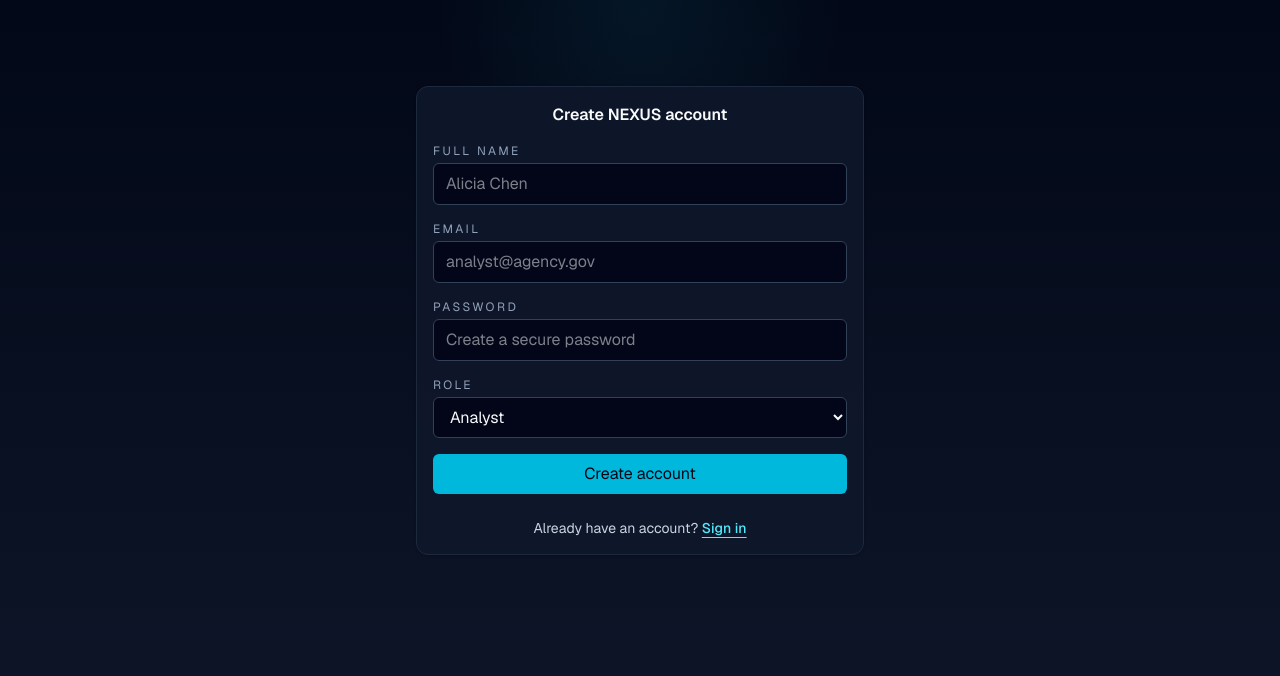
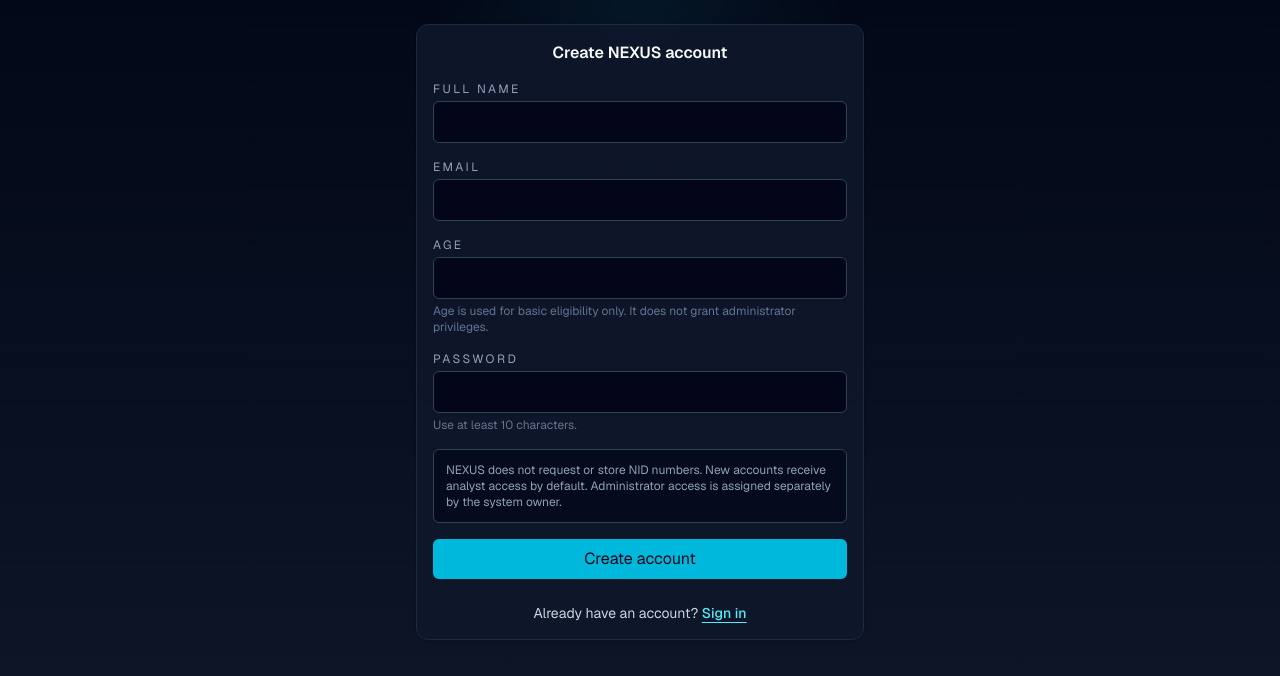
Before and after one commit to MD7parvez/Nexus, a Next.js app: page /register in a window 1280 px wide. Shown: the top 676 px of the page. Built offline with nearby package versions, Linux system fonts and the light colour scheme.

Commit message:
Add age field and remove NID and role selection

```diff
--- a/src/app/register/page.tsx
+++ b/src/app/register/page.tsx
@@ -1,5 +1,4 @@
 "use client";
-
 import Link from "next/link";
 import { useRouter } from "next/navigation";
 import { useState } from "react";
@@ -8,97 +7,26 @@ import { Card, CardContent, CardHeader, CardTitle } from "@/components/ui/card";
 
 export default function RegisterPage() {
   const router = useRouter();
-  const [isLoading, setIsLoading] = useState(false);
-  const [error, setError] = useState("");
-
-  async function handleSubmit(event: React.FormEvent<HTMLFormElement>) {
-    event.preventDefault();
-    setIsLoading(true);
-    setError("");
-
-    const formData = new FormData(event.currentTarget);
-    const payload = {
-      name: String(formData.get("name") ?? ""),
-      email: String(formData.get("email") ?? ""),
-      password: String(formData.get("password") ?? ""),
-      role: String(formData.get("role") ?? "analyst"),
-    };
-
-    const registerResponse = await fetch("/api/auth/register", {
-      method: "POST",
-      headers: { "Content-Type": "application/json" },
-      body: JSON.stringify(payload),
-    });
-
-    if (!registerResponse.ok) {
-      const result = await registerResponse.json();
-      setError(result.error ?? "Unable to create account.");
-      setIsLoading(false);
-      return;
-    }
-
-    const loginResponse = await fetch("/api/auth/login", {
-      method: "POST",
-      headers: { "Content-Type": "application/json" },
-      body: JSON.stringify({
-        email: payload.email,
-        password: payload.password,
-        role: payload.role,
-      }),
-    });
-
-    if (!loginResponse.ok) {
-      router.push("/login");
-      return;
-    }
-
-    router.push("/overview");
+  const [isLoading,setIsLoading]=useState(false);
+  const [error,setError]=useState("");
+  async function handleSubmit(event:React.FormEvent<HTMLFormElement>){
+    event.preventDefault();setIsLoading(true);setError("");
+    const form=new FormData(event.currentTarget);
+    const payload={name:String(form.get("name")??""),email:String(form.get("email")??""),password:String(form.get("password")??""),age:Number(form.get("age"))};
+    const response=await fetch("/api/auth/register",{method:"POST",headers:{"Content-Type":"application/json"},body:JSON.stringify(payload)});
+    const result=await response.json();
+    if(!response.ok){setError(result.error??"Unable to create account.");setIsLoading(false);return;}
+    const login=await fetch("/api/auth/login",{method:"POST",headers:{"Content-Type":"application/json"},body:JSON.stringify({email:payload.email,password:payload.password})});
+    if(!login.ok){router.push("/login");return;} router.push("/overview");
   }
-
-  return (
-    <div className="flex min-h-[80vh] items-center justify-center p-6">
-      <Card className="w-full max-w-md border-slate-800 bg-slate-900/90">
-        <CardHeader>
-          <CardTitle className="text-center text-2xl">Create NEXUS account</CardTitle>
-        </CardHeader>
-        <CardContent>
-          <form className="space-y-4" onSubmit={handleSubmit}>
-            <div>
-              <label className="mb-1 block text-xs uppercase tracking-[0.2em] text-slate-400">Full name</label>
-              <input name="name" type="text" placeholder="Alicia Chen" className="w-full rounded-md border border-slate-700 bg-slate-950 px-3 py-2 text-slate-50 outline-none" required />
-            </div>
-            <div>
-              <label className="mb-1 block text-xs uppercase tracking-[0.2em] text-slate-400">Email</label>
-              <input name="email" type="email" placeholder="analyst@agency.gov" className="w-full rounded-md border border-slate-700 bg-slate-950 px-3 py-2 text-slate-50 outline-none" required />
-            </div>
-            <div>
-              <label className="mb-1 block text-xs uppercase tracking-[0.2em] text-slate-400">Password</label>
-              <input name="password" type="password" placeholder="Create a secure password" className="w-full rounded-md border border-slate-700 bg-slate-950 px-3 py-2 text-slate-50 outline-none" required />
-            </div>
-            <div>
-              <label className="mb-1 block text-xs uppercase tracking-[0.2em] text-slate-400">Role</label>
-              <select name="role" defaultValue="analyst" className="w-full rounded-md border border-slate-700 bg-slate-950 px-3 py-2 text-slate-50 outline-none">
-                <option value="analyst">Analyst</option>
-                <option value="admin">Administrator</option>
-                <option value="editor">Narrative Editor</option>
-              </select>
-            </div>
-
-            {error ? <p className="text-sm text-rose-300">{error}</p> : null}
-
-            <Button type="submit" className="w-full" disabled={isLoading}>
-              {isLoading ? "Creating account..." : "Create account"}
-            </Button>
-
-            <div className="pt-2 text-center text-sm text-slate-300">
-              Already have an account?{" "}
-              <Link href="/login" className="font-medium text-cyan-300 underline underline-offset-4">
-                Sign in
-              </Link>
-            </div>
-          </form>
-        </CardContent>
-      </Card>
-    </div>
-  );
+  return <div className="flex min-h-[80vh] items-center justify-center p-6"><Card className="w-full max-w-md border-slate-800 bg-slate-900/90"><CardHeader><CardTitle className="text-center text-2xl">Create NEXUS account</CardTitle></CardHeader><CardContent><form className="space-y-4" onSubmit={handleSubmit}>
+    <div><label className="mb-1 block text-xs uppercase tracking-[0.2em] text-slate-400">Full name</label><input name="name" type="text" autoComplete="name" maxLength={100} className="w-full rounded-md border border-slate-700 bg-slate-950 px-3 py-2 text-slate-50" required/></div>
+    <div><label className="mb-1 block text-xs uppercase tracking-[0.2em] text-slate-400">Email</label><input name="email" type="email" autoComplete="email" className="w-full rounded-md border border-slate-700 bg-slate-950 px-3 py-2 text-slate-50" required/></div>
+    <div><label className="mb-1 block text-xs uppercase tracking-[0.2em] text-slate-400">Age</label><input name="age" type="number" min="13" max="120" step="1" inputMode="numeric" className="w-full rounded-md border border-slate-700 bg-slate-950 px-3 py-2 text-slate-50" required/><p className="mt-1 text-xs text-slate-500">Age is used for basic eligibility only. It does not grant administrator privileges.</p></div>
+    <div><label className="mb-1 block text-xs uppercase tracking-[0.2em] text-slate-400">Password</label><input name="password" type="password" autoComplete="new-password" minLength={10} className="w-full rounded-md border border-slate-700 bg-slate-950 px-3 py-2 text-slate-50" required/><p className="mt-1 text-xs text-slate-500">Use at least 10 characters.</p></div>
+    <p className="rounded-md border border-slate-700 bg-slate-950/70 p-3 text-xs text-slate-400">NEXUS does not request or store NID numbers. New accounts receive analyst access by default. Administrator access is assigned separately by the system owner.</p>
+    {error&&<p className="text-sm text-rose-300">{error}</p>}
+    <Button type="submit" className="w-full" disabled={isLoading}>{isLoading?"Creating account...":"Create account"}</Button>
+    <div className="pt-2 text-center text-sm text-slate-300">Already have an account? <Link href="/login" className="font-medium text-cyan-300 underline underline-offset-4">Sign in</Link></div>
+  </form></CardContent></Card></div>;
 }
```
